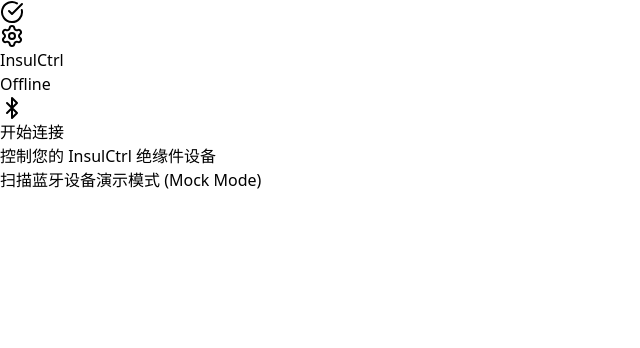
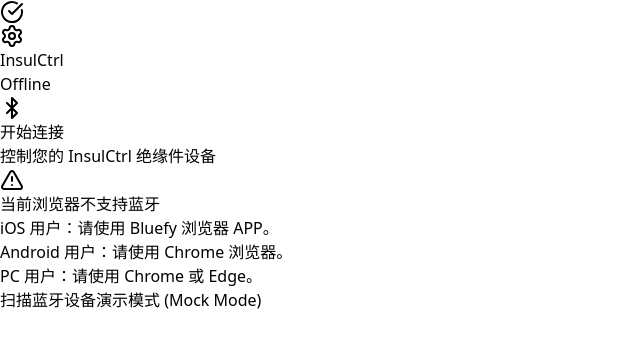
Before and after one commit to clancywy/insul-ctrl, a React (Vite) app: page / in a window 1280 px wide. Shown: the top 348 px of the page, without its empty margins (0-640 px from the left). Built offline with nearby package versions, Linux system fonts and the light colour scheme.

Commit message:
fix: add bluetooth support check and UI hint

```diff
--- a/src/App.jsx
+++ b/src/App.jsx
@@ -62,11 +62,21 @@
   const [pendingAlarmH, setPendingAlarmH] = useState(7);
   const [pendingAlarmM, setPendingAlarmM] = useState(30);
 
+  // 新增：检查浏览器是否支持 Web Bluetooth
+  const [isBluetoothSupported, setIsBluetoothSupported] = useState(true);
+
   // 新增：Toast 提示状态
   const [toast, setToast] = useState({ show: false, msg: '', type: 'success' });
 
   const deviceDataRef = useRef(deviceData);
-  useEffect(() => { deviceDataRef.current = deviceData; }, [deviceData]);
+  useEffect(() => {
+    deviceDataRef.current = deviceData;
+    // 检查蓝牙支持
+    if (!navigator.bluetooth) {
+      setIsBluetoothSupported(false);
+      addLog("当前浏览器不支持 Web Bluetooth API", "error");
+    }
+  }, [deviceData]);
 
   // 显示 Toast
   const showToast = (msg, type = 'success') => {
@@ -256,8 +266,30 @@
               <h2 className="text-2xl font-bold text-slate-800">开始连接</h2>
               <p className="text-slate-400 mt-2">控制您的 InsulCtrl 绝缘件设备</p>
             </div>
+
+            {/* 不支持蓝牙时的提示 */}
+            {!isBluetoothSupported && (
+              <div className="bg-red-50 border border-red-100 rounded-xl p-4 text-left text-sm text-red-600 space-y-2">
+                <div className="font-bold flex items-center gap-2">
+                  <AlertTriangle className="w-4 h-4" />
+                  当前浏览器不支持蓝牙
+                </div>
+                <p>iOS 用户：请使用 <span className="font-bold">Bluefy</span> 浏览器 APP。</p>
+                <p>Android 用户：请使用 <span className="font-bold">Chrome</span> 浏览器。</p>
+                <p>PC 用户：请使用 <span className="font-bold">Chrome</span> 或 Edge。</p>
+              </div>
+            )}
+
             <div className="space-y-3">
-              <button onClick={connectBLE} className="w-full bg-blue-600 text-white font-bold py-4 rounded-xl shadow-lg shadow-blue-200 active:scale-95 transition-transform">
+              <button
+                onClick={connectBLE}
+                disabled={!isBluetoothSupported}
+                className={`w-full font-bold py-4 rounded-xl shadow-lg transition-transform ${
+                  isBluetoothSupported
+                    ? 'bg-blue-600 text-white shadow-blue-200 active:scale-95'
+                    : 'bg-slate-300 text-slate-500 cursor-not-allowed'
+                }`}
+              >
                 扫描蓝牙设备
               </button>
               <button onClick={connectMock} className="w-full text-slate-400 text-sm font-medium py-2 hover:text-slate-600">
```
